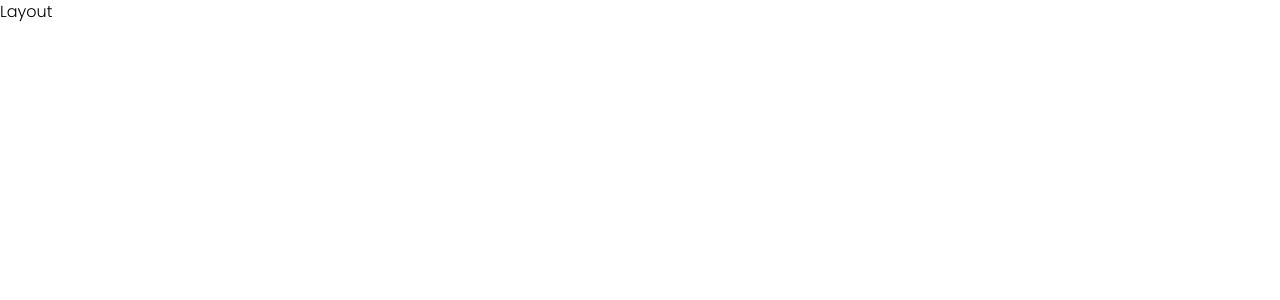
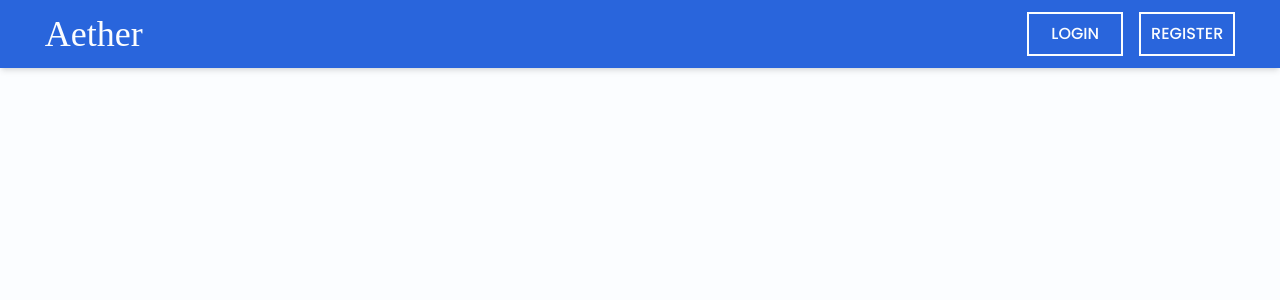
Before and after one commit to Nimira43/Aether, a React (Vite) app in the folder frontend/: page / in a window 1280 px wide. Shown: the top 300 px of the page. Built offline with nearby package versions, Linux system fonts and the light colour scheme; a web font is replaced by a local one.

Commit message:
Taken navbar from index and copied and adapted into Layout.jsx

```diff
--- a/frontend/src/pages/Layout.jsx
+++ b/frontend/src/pages/Layout.jsx
@@ -1,5 +1,27 @@
 export default function Layout() {
   return (
-    <div>Layout</div>
+    <div className='bg-light min-h-screen w-full'>
+      <div className='bg-main shadow-md'>
+        <div className='w-[93%] m-auto py-3'>
+          <div className='flex justify-between items-center'>
+            <div className='w-[80px] h-[40px]'>
+              <h1 className='logo text-light text-4xl'>Aether</h1>
+            </div>
+            <div className='flex gap-4'>
+              <button
+                className='main-btn'
+              >
+                Login
+              </button>
+              <button
+                className='main-btn'
+              >
+                Register
+              </button>
+            </div>
+          </div>
+        </div>
+      </div>
+    </div>
   )
 }
```
